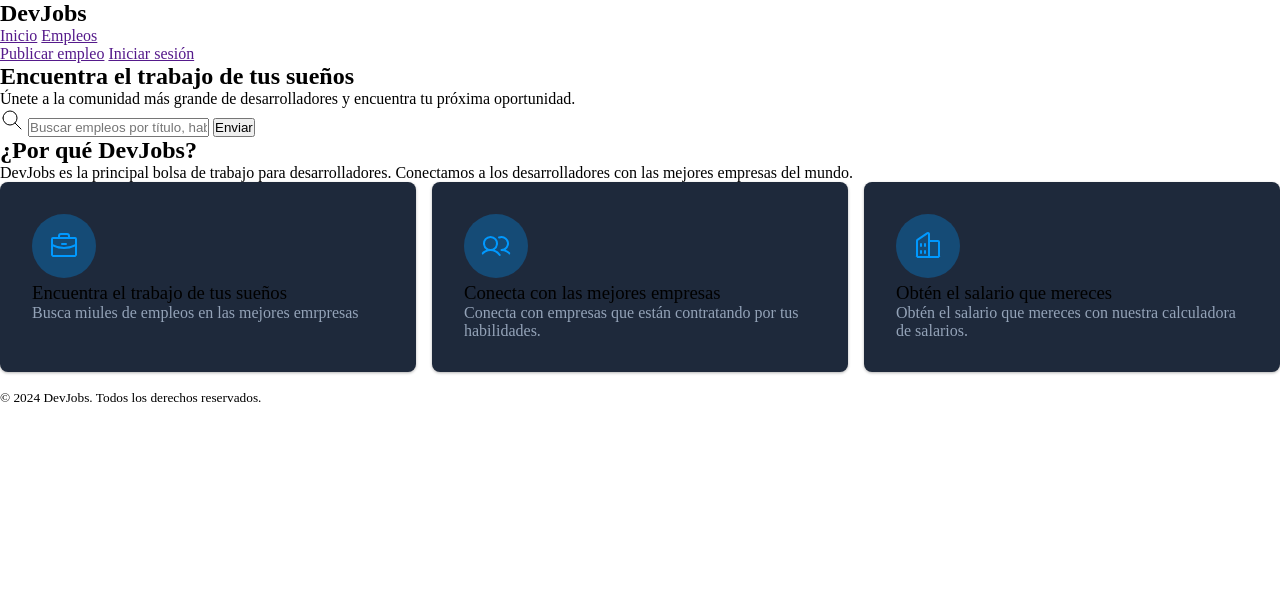
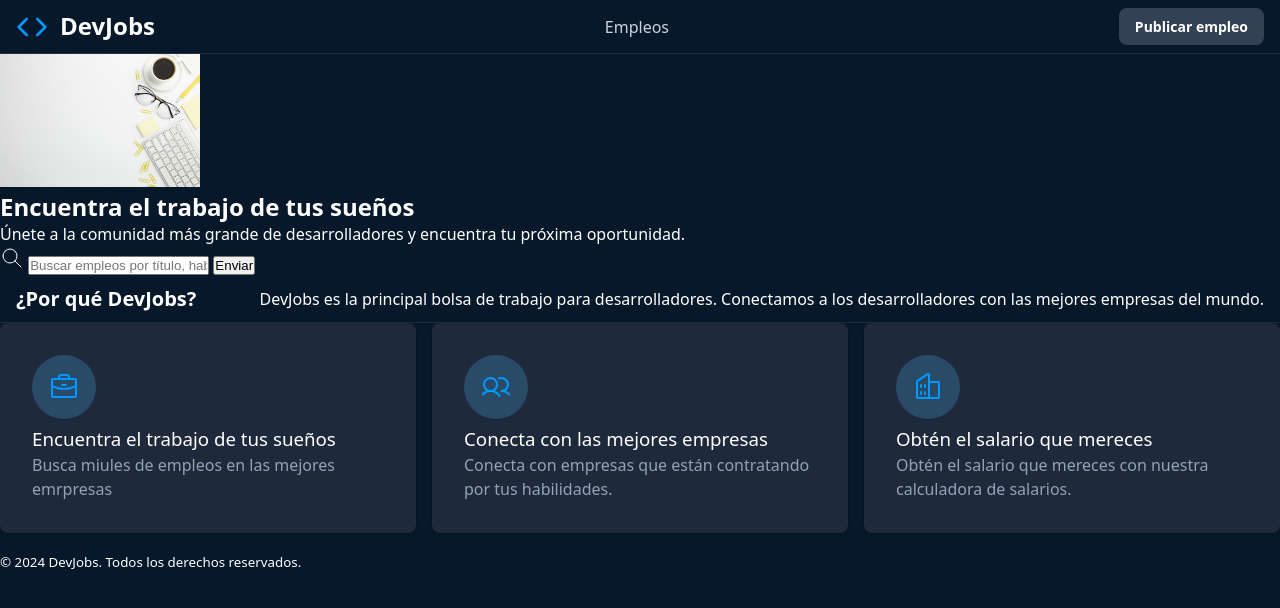
Before and after one commit to dacoder91/FullStackOpen, a plain HTML site: page 00-html-css/index.html in a window 1280 px wide. Drawn offline with Linux system fonts and the light colour scheme.

Commit message:
update: añadir pagina principal con CSS OK

```diff
--- a/00-html-css/index.html
+++ b/00-html-css/index.html
@@ -12,28 +12,36 @@
     <body>
 
         <header>
-            <h2>DevJobs</h2> <!-- Título del sitio -->
+                <h1>
+                    <svg fill="none" stroke="currentColor" stroke-linecap="round" stroke-linejoin="round" stroke-width="2"
+                        viewBox="0 0 24 24" xmlns="http://www.w3.org/2000/svg">
+                        <polyline points="16 18 22 12 16 6"></polyline>
+                        <polyline points="8 6 2 12 8 18"></polyline>
+                    </svg>
+                    DevJobs
+                </h1>
 
             <nav>
-                <a href="">Inicio</a> <!-- Enlace a la página de inicio -->
-                <a href="">Empleos</a>
+                <!-- <a href="">Inicio</a>  Enlace a la página de inicio -->
+                <a href="empleos.html">Empleos</a>
             </nav>
 
             <div>
                 <a href="">Publicar empleo</a>
-                <a href="">Iniciar sesión</a>
+                <!--<a href="">Iniciar sesión</a>-->
             </div>
         </header>
 
         <main>
             <section>
-                <imng src="./background.webp" alt="Imagen de la portada" width="200" />
+                <img src="./background.jpg" alt="Imagen de la portada" width="200" />
 
                 <h1>Encuentra el trabajo de tus sueños</h1>
 
                 <p>Únete a la comunidad más grande de desarrolladores y encuentra tu próxima oportunidad.</p>
 
                 <form role="search">
+                    <div>
                         <svg xmlns="http://www.w3.org/2000/svg" width="24" height="24" viewBox="0 0 24 24" fill="none"
                             stroke="currentColor" stroke-width="1" stroke-linecap="round" stroke-linejoin="round"
                             class="icon icon-tabler icons-tabler-outline icon-tabler-search">
@@ -41,8 +49,9 @@
                             <path d="M10 10m-7 0a7 7 0 1 0 14 0a7 7 0 1 0 -14 0" />
                             <path d="M21 21l-6 -6" />
                         </svg>
-                    <input required type="text" placeholder="Buscar empleos por título, habilidad o empresa" />
+                        <input required type="text" placeholder="Buscar empleos por título, habilidad o empresa" /> <!-- al poner required aparece un mensaje si no se rellena el campo -->
                         <button type="submit">Enviar</button>
+                    </div>
                 </form>
 
             </section>
--- a/00-html-css/style.css
+++ b/00-html-css/style.css
@@ -23,6 +23,7 @@
   --hsla-example: hsla(210, 100%, 56%, 1); /* Ejemplo de color HSLA(valores corresponden a la tonalidad, saturación, luminosidad y alfa) */
 }
 
+/* Lo siguiente es para importar la fuente Inter Variable desde una URL externa */
 @font-face {
   font-family: 'Inter Variable';
   font-style: normal;
@@ -33,6 +34,85 @@
 }
 
 
+body{
+  font-family: system-ui; /* Fuente del sistema para mejor rendimiento */
+  background-color: var(--background); /* Usamos la variable CSS definida anteriormente */
+  color: var(--text-primary); /* Color de texto principal */
+  min-height: 100vh; /* Altura mínima de la ventana gráfica */
+  display: flex; /* Usamos flexbox para el diseño */
+  flex-direction: column; /* Dirección de los elementos en columna */
+  line-height: 1.5; /* Espaciado entre líneas */
+}
+
+/* Titulos principales */
+h1{
+  font-size: 1.5rem; /*rem es una unidad relativa al tamaño de la fuente raíz */
+  line-height: 1.2;
+  display: flex;
+  align-items: center;
+  gap: 0.5em; /* Espacio entre elementos flexibles */
+
+  svg{
+    width: 2rem;
+    height: 2rem;
+    color: var(--primary-light)
+  }
+}
+
+h1 + p{ /* Selecciona el párrafo que sigue inmediatamente a un h1 */
+  text-wrap: balance; /* Balancea el texto para que las líneas tengan una longitud similar cuando se cambia el tamaño de la ventana */
+
+}
+
+/* Estilo general para el header */
+header{
+  background: var(--background);
+  border-bottom: solid 1px var(--border); /* cada valor corresponde a el tipo de borde, grosor y color */
+  padding: 0.5rem 1rem; /* el primer valor es el padding vertical y el segundo el horizontal */
+  display: flex;
+  align-items: center; /* Alinea los elementos hijos verticalmente en el centro */
+  justify-content: space-between; /* Espacio entre los elementos hijos */
+  gap: 2rem;
+
+  /* Estilo para el nh dentro del header */
+  h2{
+    font-size: 1.25rem;
+    font-weight: 700;
+    color: var(--text-primary);
+  }
+}
+
+/* Navegación del header a otras páginas */
+nav{
+  align-items: center;
+  gap: 1rem;
+  display: flex;
+
+  a{
+    text-decoration: none; /* Elimina el subrayado de los enlaces */
+    color: var(--text-secondary);
+    transition: color 0.2s; /* sirve para cuando se aplica un cambio de color, este se realiza en 0.2 segundos */
+    font-weight: 500; /* Peso de la fuente, quiere decir que es un poco más gruesa que la normal */
+
+    &:hover, &:focus{ /* &: se refiere al elemento padre, en este caso a los enlaces a, focus es cuando el enlace está enfocado */
+      color: var(--primary);
+      outline: none; /* Elimina el contorno al enfocar */
+
+    }
+  }
+}
+/* Estilo para los enlaces dentro del div del header */
+header div a{
+  padding: 0.5rem 1rem; /* Espaciado interno vertical y horizontal */
+  border-radius: 0.5rem;  /* Bordes redondeados */
+  background-color: #334155;  /* Color de fondo */
+  color: var(--text-primary);   /* Color del texto */
+  display: inline-block;  /* Hace que el enlace se comporte como un bloque en línea */
+  font-size: 0.875rem;  /* Tamaño de la fuente */
+  font-weight: 700;  /* Peso de la fuente */
+  text-decoration: none;  /* Elimina el subrayado del enlace */
+  /* TODO */
+}
 
 
 
@@ -56,7 +136,7 @@ article{
 
     svg{
       color:var(--primary-light); /* Color de los iconos SVG */
-      background: rgba(0,153,255,0.3); /*  Fondo con transparencia(cada valor es rojo, verde, azul y alfa) */
+      background: rgba(67, 151, 208, 0.3); /*  Fondo con transparencia(cada valor es rojo, verde, azul y alfa) */
       width: 64px; /* Ancho del icono */
       height: 64px; /* Alto del icono */
       border-radius: 100%; /* 100% convierte un cuadrado en un círculo si ancho y alto son iguales.*/
```
Also changed, not shown: 00-html-css/empleos.html (added, +87 -0 lines), 00-html-css/background.jpg (added), 00-html-css/background.webp (deleted), 1 other file. Lines whose indentation alone changed are shown as unchanged.
